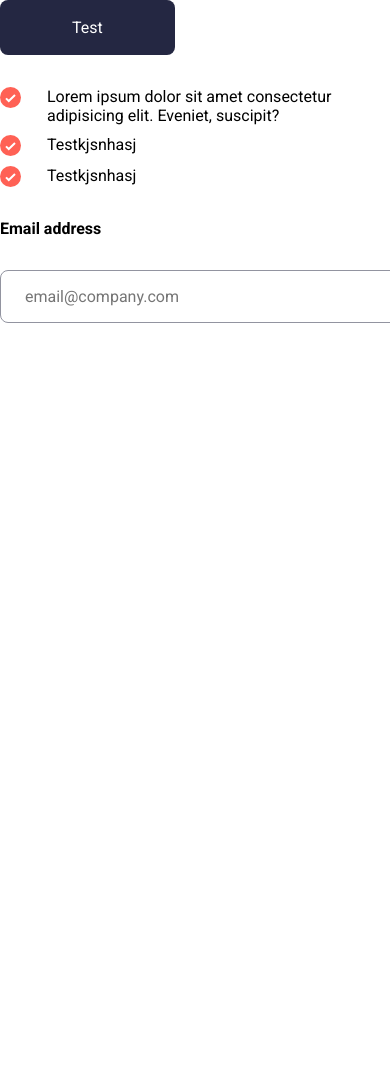
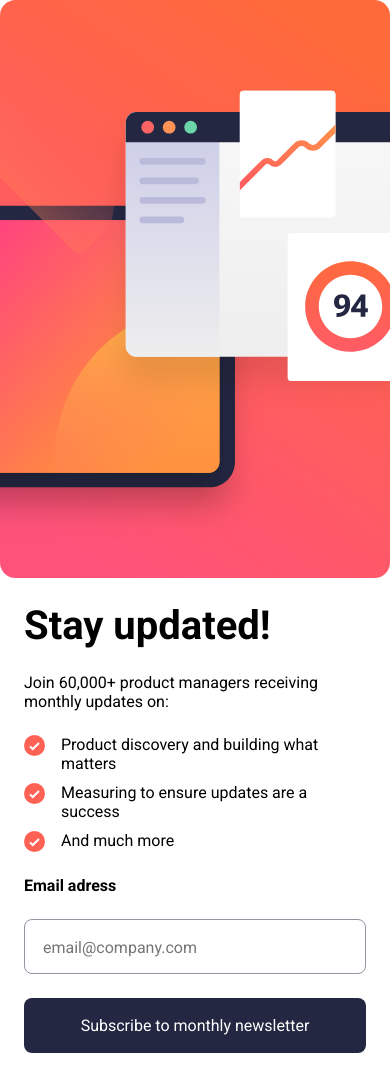
Before and after one commit to nivancheva/newsletter-sign-up-with-success-message-main, a React (Vite) app: page / in a window 390 px wide. Before the commit the page ends 844 px from the top, so only its background shows below. Built offline with nearby package versions, Linux system fonts and the light colour scheme.

Commit message:
finish mobile design

```diff
--- a/src/App.css
+++ b/src/App.css
@@ -1,6 +1,10 @@
-.toRemove {
+.grid-container {
+  padding: 1.5rem;
+}
+
+.grid-container {
   display: grid;
-  gap: 2rem
+  gap: 1.5rem
 }
 
 .list {
@@ -11,5 +15,5 @@
 .list-item {
   display: flex;
   align-items: flex-start;
-  gap: 1.625rem
+  gap: 1rem
 }
--- a/src/App.jsx
+++ b/src/App.jsx
@@ -1,34 +1,44 @@
 import './App.css'
 import iconList from './images/icon-list.svg'
+import signDesctop from './images/illustration-sign-up-desktop.svg';
+import signMobile from './images/illustration-sign-up-desktop.svg';
 
 
 function App() {
   return (
-    <div className='toRemove'>
-      <div><button className='button'>Test</button></div>
+    <div className='wraper'>
+      <div className='container'>
+        <picture>
+          <source srcSet={signDesctop} media="(min-width:600px)"/>
+          <img src={signMobile}/>
+        </picture>
+        <div className='card-content grid-container'>
+          <h1>Stay updated!</h1>
+          <p>Join 60,000+ product managers receiving monthly updates on:</p>
           <ul className='list'>
             <li className='list-item'>
               <img src={iconList}/>
-          <p>Lorem ipsum dolor sit amet consectetur adipisicing elit. Eveniet, suscipit?</p>
+              <p>Product discovery and building what matters</p>
             </li>
             <li className='list-item'>
               <img src={iconList}/>
-          <p>Testkjsnhasj</p>
+              <p>Measuring to ensure updates are a success</p>
             </li>
             <li className='list-item'>
               <img src={iconList}/>
-          <p>Testkjsnhasj</p>
+              <p>And much more</p>
             </li>
           </ul>
-
-      <label className='label' htmlFor='email'>Email address</label>
-      <div><input
-        className='input'
+          <label className='label' htmlFor='email'>Email adress</label>
+          <input
             id='email'
             name='email'
-        type='email'
             placeholder='email@company.com'
-      /></div>
+            className='input'
+          />
+          <button className='button'>Subscribe to monthly newsletter</button>
+        </div>
+      </div>
     </div>
   )
 }
--- a/src/index.css
+++ b/src/index.css
@@ -41,6 +41,7 @@ body {
 
 h1 {
     font-weight: var(--fw-bold);
+    font-size: 2.5rem;
 }
 
 ul {
@@ -53,8 +54,9 @@ ul {
     border: 0;
     background-color: var(--clr-dark-gray);
     color: var(--clr-white);
-    padding: 1.125rem 4.5rem;
+    padding: 1.125rem 1rem;
     border-radius: .5rem;
+    width: 100%;
 }
 
 .button:hover {
@@ -64,11 +66,14 @@ ul {
 
 .label {
     font-weight: var(--fw-bold);
+    display: block;
 }
 
 .input {
+    width: 100%;
     cursor: pointer;
-    padding: 1rem 12rem 1rem 1.5rem;
+    padding: 1.125rem 1rem 1rem 1.125rem;
     border-radius: .5rem;
     border: 1px solid var(--clr-gray);
+    text-align: left;
 }
```
Lines whose indentation alone changed are shown as unchanged.
